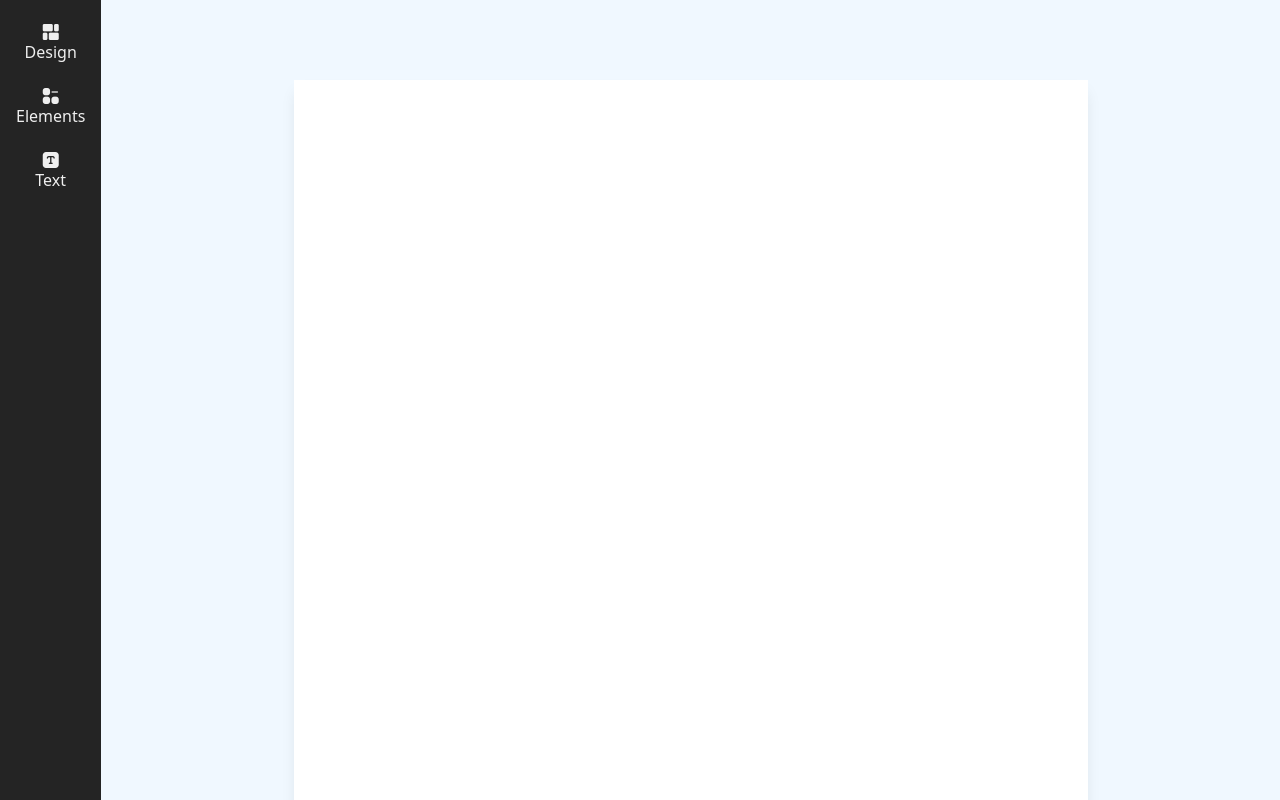
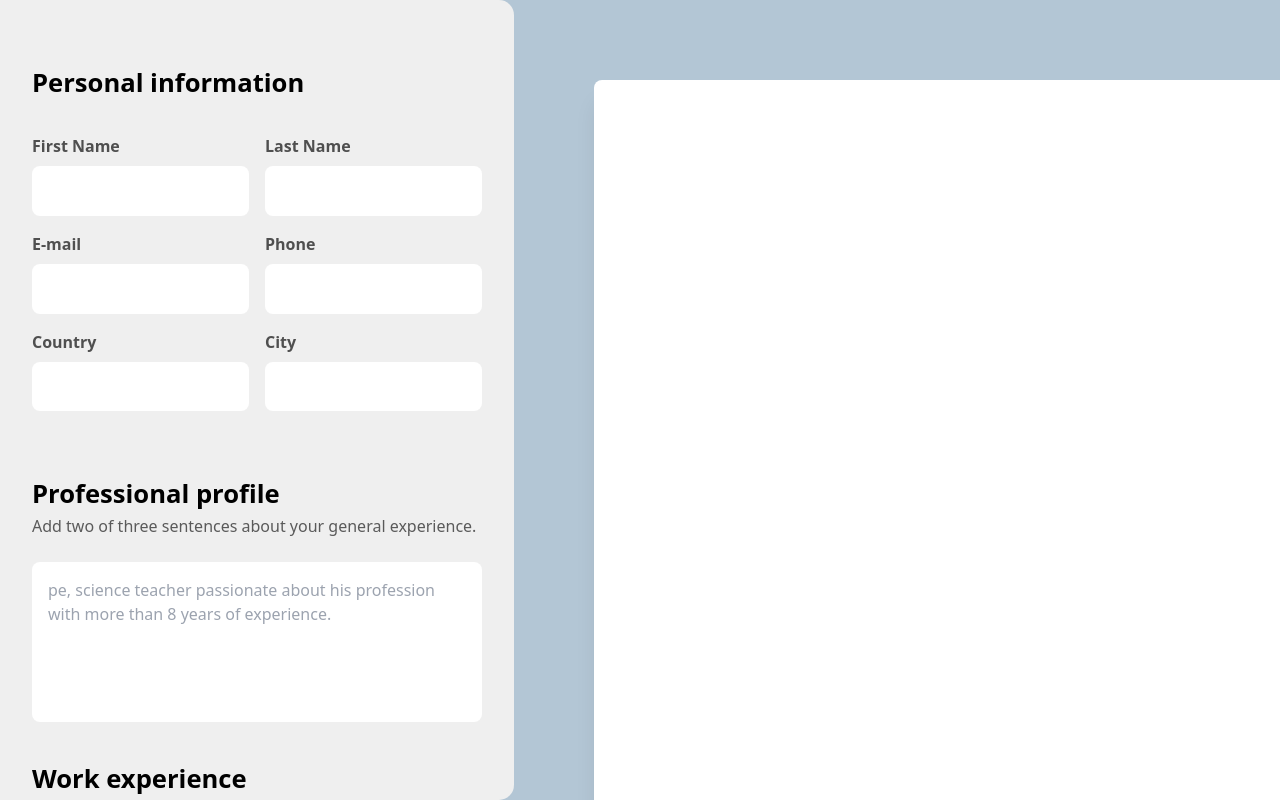
Before and after one commit to Charlesss-0/CV-App, a React (Vite) app: page / in a window 1280 px wide. Built offline with nearby package versions, Linux system fonts and the light colour scheme.

Commit message:
Add state events to input fields

```diff
--- a/index.html
+++ b/index.html
@@ -9,9 +9,13 @@
       rel="stylesheet"
       href="https://cdn-uicons.flaticon.com/2.0.0/uicons-solid-rounded/css/uicons-solid-rounded.css"
     />
+    <link
+      rel="stylesheet"
+      href="https://cdn-uicons.flaticon.com/2.0.0/uicons-regular-rounded/css/uicons-regular-rounded.css"
+    />
   </head>
   <body>
-    <div id="root" class="bg-[aliceblue]"></div>
+    <div id="root" class="bg-[#b3c6d5]"></div>
     <script type="module" src="/src/main.jsx"></script>
   </body>
 </html>
--- a/src/App.jsx
+++ b/src/App.jsx
@@ -1,48 +1,255 @@
+/* eslint-disable react/prop-types */
+import { useState } from 'react'
 import './styles/App.css'
 
-const sidebarBtns = [
-  { name: 'Design', icon: 'fi fi-sr-layout-fluid' },
-  { name: 'Elements', icon: 'fi fi-sr-apps-delete' },
-  { name: 'Text', icon: 'fi fi-sr-text' }
-]
+export default function App() {
+  const [firstName, setFirstName] = useState('')
+  const [lastName, setLastName] = useState('')
+  const [email, setEmail] = useState('')
+  const [phone, setPhone] = useState('')
+  const fullName = `${firstName} ${lastName}`
+  const emailPhone = `${email} ${phone}`
 
-export default function App() {
+  const handleFirstName = (e) => {
+    setFirstName(e.target.value)
+  }
+
+  const handleLastName = (e) => {
+    setLastName(e.target.value)
+  }
+
+  const handleEmail = (e) => {
+    setEmail(e.target.value)
+  }
+
+  const handlePhone = (e) => {
+    setPhone(e.target.value)
+  }
+
   return (
     <>
       <div className="flex">
-        <ul
+        {/* FORM SECTION START */}
+        <div
           className="
-            bg-[#242424]
-            text-[#efefef]
+            bg-[#efefef]
+            w-[70vw]
             h-screen
+            rounded-e-[15px]
+            p-[2rem]
             flex
             flex-col
-            gap-2
-            p-[1rem]
-            px-[0.5rem]"
+            overflow-auto
+            "
+          id="cv-form-section"
         >
-          {sidebarBtns.map((btn) => {
-            return (
-              <li
-                key={btn.name}
-                className="
-                  p-[0.5rem]
-                  text-center
-                  cursor-pointer
-                  [&>i]:grid
-                  "
-              >
-                <i className={btn.icon}></i>
-                {btn.name}
-              </li>
-            )
-          })}
-        </ul>
+          <form className="flex flex-col gap-[2rem]">
+            <Header text={'Personal information'} />
+
+            <fieldset
+              className="
+                flex
+                flex-col
+                gap-[1rem]
+                text-[#4f4f4f]
+                font-semibold
+                [&>div]:flex
+                [&>div]:gap-[1rem]
+                [&>div>label]:w-full
+                [&>div>label>input]:w-full
+                [&>div>label]:flex
+                [&>div>label]:flex-col
+                [&>div>label]:gap-[0.5rem]
+                [&>div>label>input]:p-[0.8rem]
+                [&>div>label>input]:rounded-lg
+                [&>div>label>input]:text-[#393939]
+                [&>div>label>input]:font-normal
+                "
+            >
+              <div>
+                <label>
+                  First Name <br />
+                  <input type="text" onChange={handleFirstName} />
+                </label>
+
+                <label>
+                  Last Name <br />
+                  <input type="text" onChange={handleLastName} />
+                </label>
+              </div>
+
+              <div>
+                <label>
+                  E-mail <br />
+                  <input type="email" onChange={handleEmail} />
+                </label>
+
+                <label>
+                  Phone <br />
+                  <input type="tel" onChange={handlePhone} />
+                </label>
+              </div>
+
+              <div>
+                <label>
+                  Country <br />
+                  <input type="text" />
+                </label>
+
+                <label>
+                  City <br />
+                  <input type="text" />
+                </label>
+              </div>
+            </fieldset>
+
+            <fieldset>
+              <Header text={'Professional profile'} />
+
+              <Desc
+                text={
+                  'Add two of three sentences about your general experience.'
+                }
+              />
+
+              <textarea
+                className="w-full resize-none rounded-lg h-[10em] p-[1rem] text-[#393939]"
+                placeholder="pe, science teacher passionate about his profession with more than 8 years of experience."
+              />
+            </fieldset>
+          </form>
+
+          <Section
+            header={'Work experience'}
+            description={
+              'Please indicate your relevant experience from the last 10 years and dates in this section. Start with the most recent position.'
+            }
+            add={'Add job'}
+          />
+
+          <Section
+            header={'Training'}
+            description={
+              'If applicable, include your most recent academic achievements and dates here.'
+            }
+            add={'Add training'}
+          />
+
+          <Section
+            header={'Links to social networks and websites'}
+            description={`Now you can add links to the sites you want employers to see.
+              It can be a link to your portfolio, your LinkedIn profile, or your personal website.`}
+            add={'Add link'}
+          />
+
+          <div>
+            <Header text={'Competencies'} />
+
+            <Desc
+              text={
+                'Make a list of your professional skills and experience levels to see your strengths and optimize your keywords.'
+              }
+            />
+
+            <SkillsList />
+          </div>
+        </div>
+        {/* FORM SECTION END */}
 
         <div className="w-full h-screen p-[5em] overflow-auto">
-          <div className="bg-white w-[210mm] h-[297mm] mx-auto shadow-lg "></div>
+          <div className="bg-white w-[210mm] h-[297mm] mx-auto shadow-xl rounded-lg">
+            {fullName}
+            {emailPhone}
+          </div>
         </div>
       </div>
     </>
   )
 }
+
+function Section({ header, description, add }) {
+  return (
+    <div>
+      <Header text={header} />
+      <Desc text={description} />
+      <Add text={add} />
+    </div>
+  )
+}
+
+function Header({ text }) {
+  return <h1 className="text-[1.6rem] mt-[2rem] font-semibold">{text}</h1>
+}
+
+function Desc({ text }) {
+  return <p className="mb-[1.5rem] text-[#5a5a5a]">{text}</p>
+}
+
+function Add({ text }) {
+  return (
+    <p
+      className="
+        flex
+        items-center
+        gap-1
+        text-[#0174BE]
+        cursor-pointer
+        hover:bg-[#afafaf55]
+        p-[0.5rem]
+        rounded-lg
+        transition-all ease-in-out delay-[.05s]
+        "
+    >
+      <i className="fi fi-rr-plus-small flex"></i>
+      {text}
+    </p>
+  )
+}
+
+function SkillsList() {
+  const skills = [
+    'Adaptability',
+    'Visual Design Skills',
+    'Database Management',
+    'Knowledgable in User Interface/User Experience',
+    'Javascript',
+    'React',
+    'HTML',
+    'CSS'
+  ]
+
+  return (
+    <>
+      <ul
+        className="
+          flex
+          flex-wrap
+          gap-2
+          mb-[1.5rem]
+          "
+      >
+        {skills.map((skill) => (
+          <li
+            key={skill}
+            className="
+              bg-[#afafaf5f]
+              p-[0.5rem]
+              px-[1rem]
+              rounded-lg
+              flex
+              items-center
+              gap-[0.5rem]
+              cursor-pointer
+              hover:text-[#0174BE]
+              transition-all delay-[.05s] ease-in-out
+              "
+          >
+            {skill}
+            <i className="fi fi-rr-plus-small flex"></i>
+          </li>
+        ))}
+      </ul>
+      <Add text={'Add competition'} />
+    </>
+  )
+}
--- a/src/styles/App.css
+++ b/src/styles/App.css
@@ -1,3 +1,7 @@
 @import 'tailwindcss/base';
 @import 'tailwindcss/components';
 @import 'tailwindcss/utilities';
+
+#cv-form-section::-webkit-scrollbar {
+  display: none;
+}
--- a/src/styles/index.css
+++ b/src/styles/index.css
@@ -1,3 +1,11 @@
 @import 'tailwindcss/base';
 @import 'tailwindcss/components';
 @import 'tailwindcss/utilities';
+
+input:focus,
+textarea:focus {
+  outline-color: #afafaf;
+  outline-style: solid;
+  outline-width: 2px;
+  outline-offset: -2px;
+}
```
